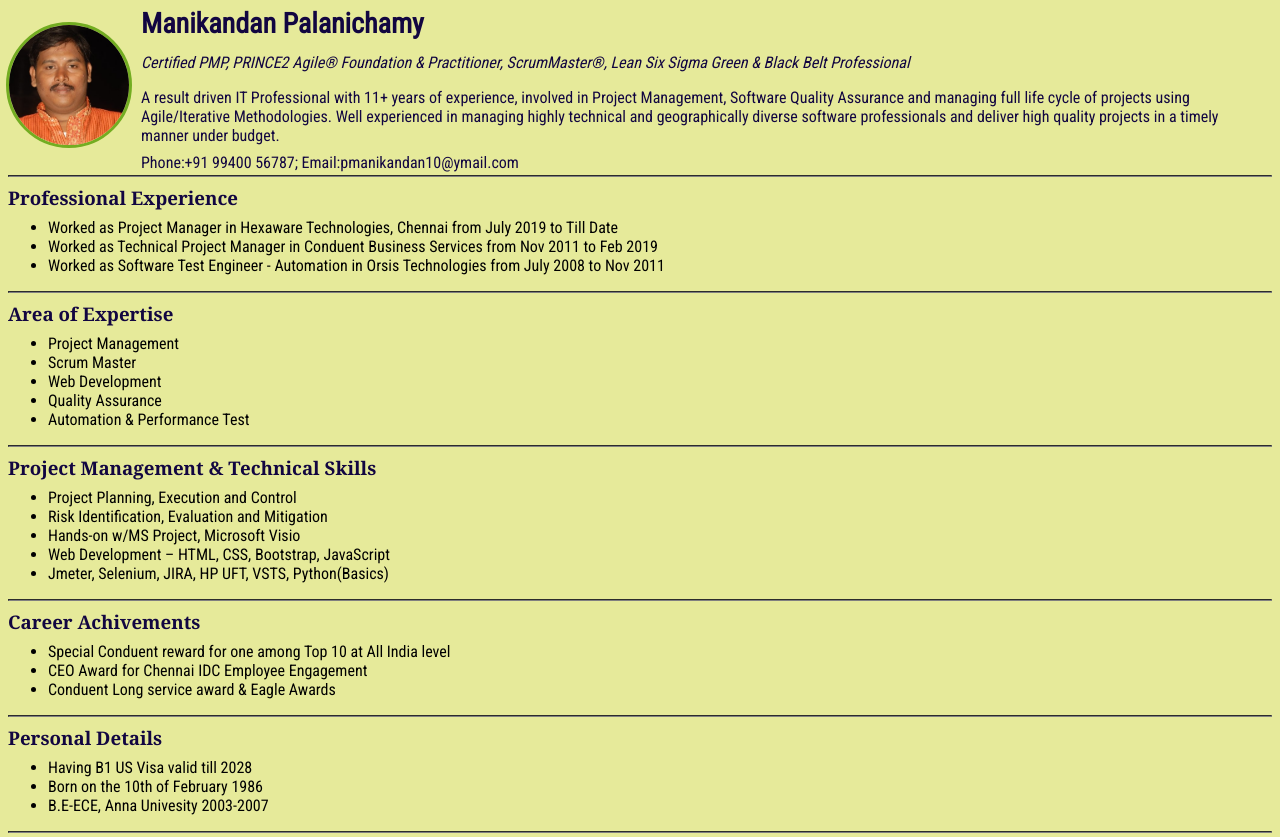
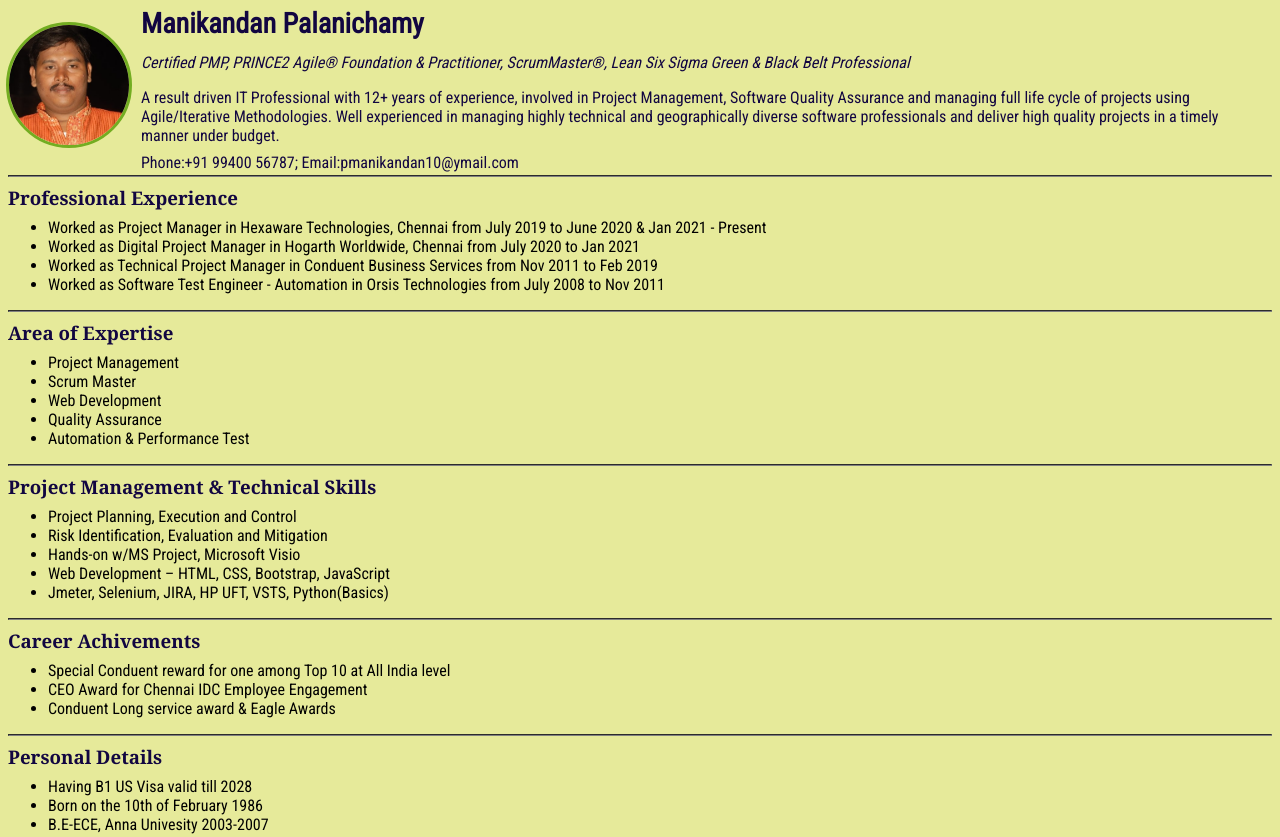
Before and after one commit to pmanikandan10/cv, a plain HTML site: page index.html in a window 1280 px wide. Shown: the top 837 px of the page. Drawn offline with Linux system fonts and the light colour scheme.

Commit message:
Update index.html

```diff
--- a/index.html
+++ b/index.html
@@ -25,7 +25,7 @@
                                <li>Lean Six Sigma Green & Black Belt Professional</li>
                             </div>
                            </ul>
-                            <p class="desc">A result driven IT Professional with 11+ years of experience, involved in Project Management,
+                            <p class="desc">A result driven IT Professional with 12+ years of experience, involved in Project Management,
                             Software Quality Assurance and managing full life cycle of projects using Agile/Iterative Methodologies.
                             Well experienced in managing highly technical and geographically diverse software professionals and
                             deliver high quality projects in a timely manner under budget. </p>
@@ -36,7 +36,8 @@
         <hr>
         <h3 class="exp">Professional Experience</h3>
         <ul>
-            <li>Worked as Project Manager in Hexaware Technologies, Chennai from July 2019 to Till Date</li>
+            <li>Worked as Project Manager in Hexaware Technologies, Chennai from July 2019 to June 2020 & Jan 2021 - Present</li>
+            <li>Worked as Digital Project Manager in Hogarth Worldwide, Chennai from July 2020 to Jan 2021</li>
             <li>Worked as Technical Project Manager in Conduent Business Services from Nov 2011 to Feb 2019</li>
             <li>Worked as Software Test Engineer - Automation in Orsis Technologies from July 2008 to Nov 2011</li>
         </ul>
```
